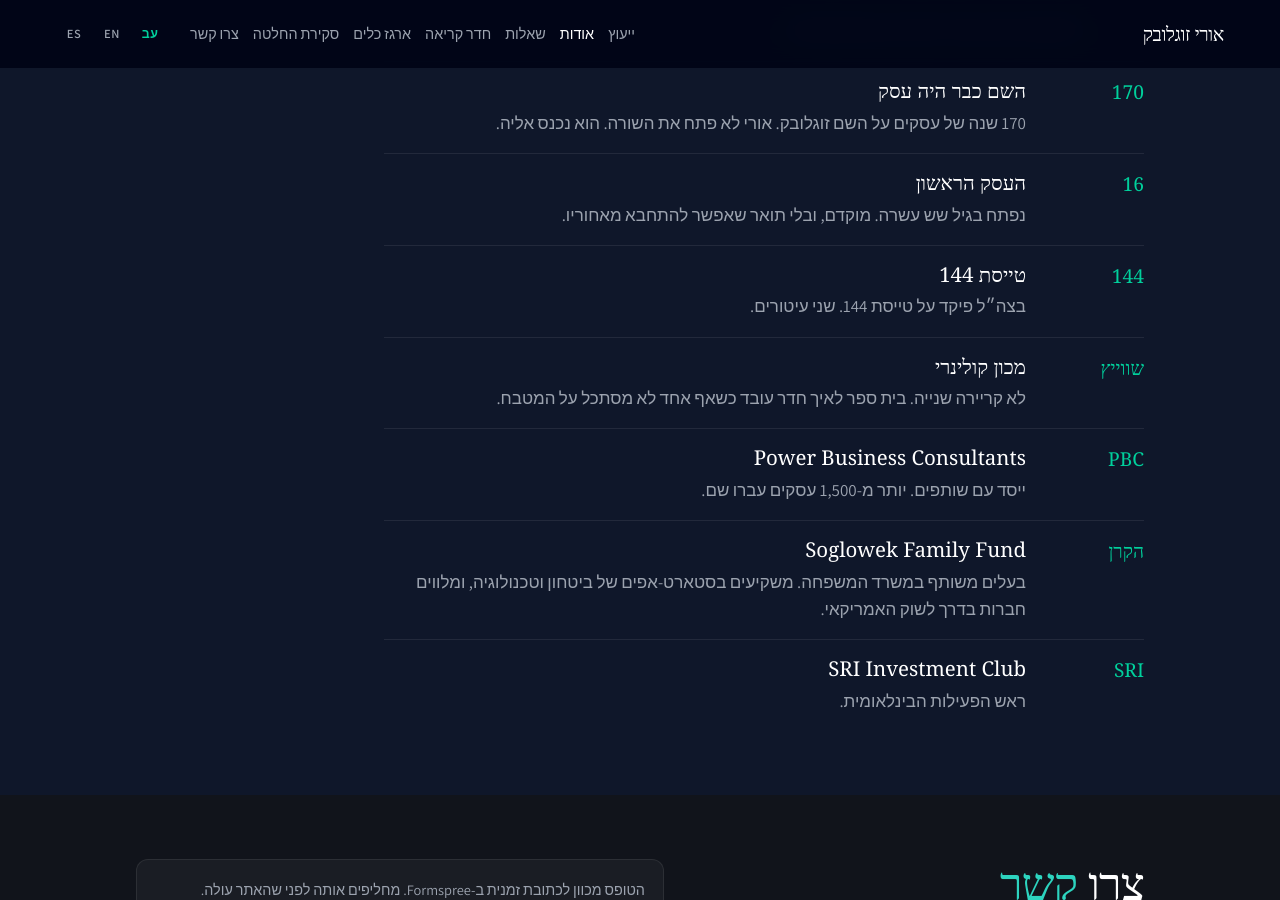
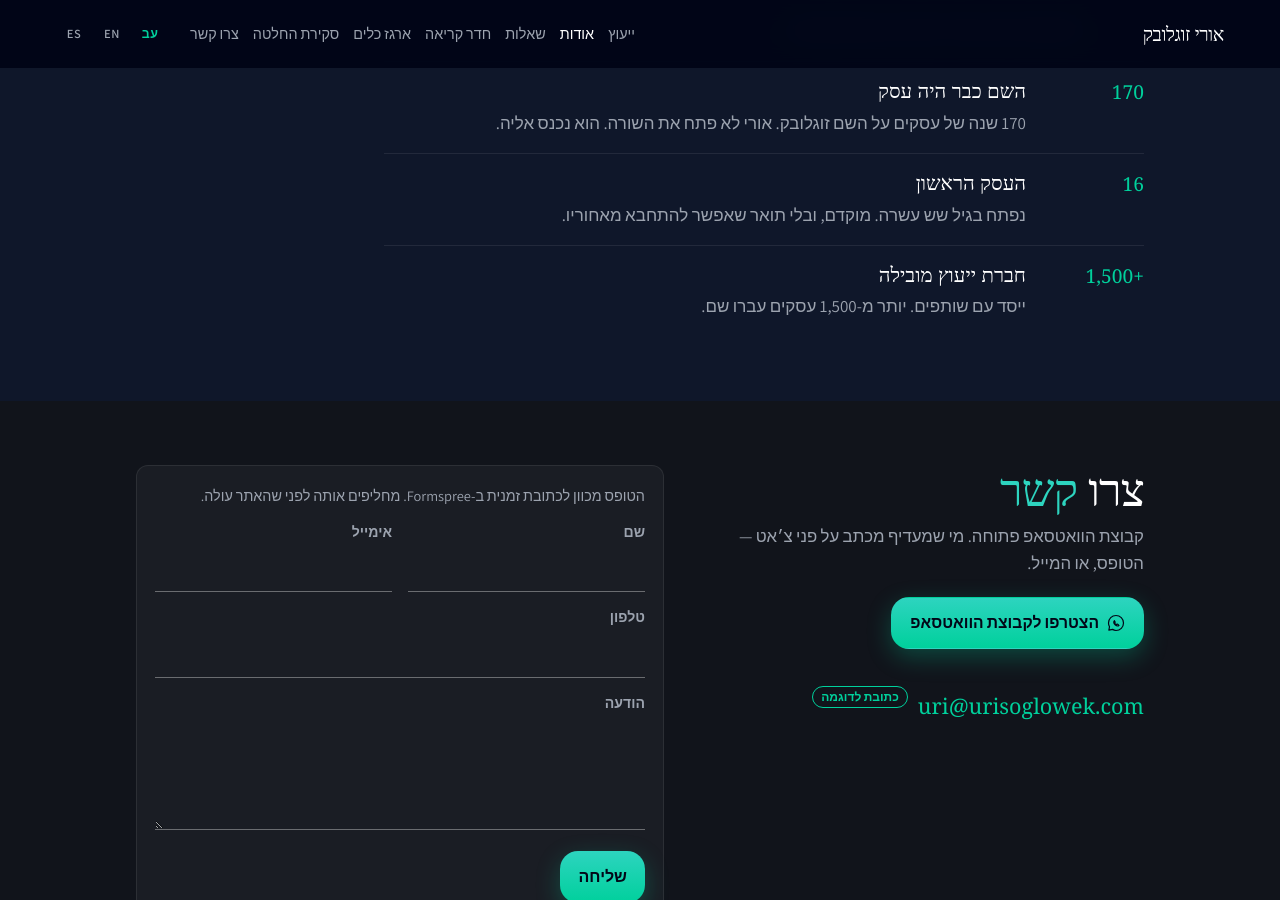
Before and after one commit to urisoglowek-ui/real_estate, a Jekyll site: the page uri/about.html, which Jekyll copies as it is, in a window 1280 px wide and 900 px high, scrolled down 1877 px. Built offline with Jekyll 4.4.1, drawn with Linux system fonts in a browser that asks for light colours; some web fonts are replaced; some of the changed text lies outside the part shown.

Commit message:
Clean the About timeline and rename Soglowek Ventures (#28)
* Remove the squadron, Switzerland, family fund, and SRI entries.

Power Business Consultants is renamed in the timeline and in the 1,500 stat on each About page.

Co-authored-by: urisoglowek-ui <urisoglowek-ui@users.noreply.github.com>

* Rename Soglowek Ventures to UBM VENTURES on the About pages.

The name appears twice on each language version: the section lede and the card heading.

Co-authored-by: urisoglowek-ui <urisoglowek-ui@users.noreply.github.com>

---------

Co-authored-by: Cursor Agent <cursoragent@cursor.com>
Co-authored-by: urisoglowek-ui <urisoglowek-ui@users.noreply.github.com>

```diff
--- a/uri/about.html
+++ b/uri/about.html
@@ -92,7 +92,7 @@
   </li>
   <li>
     <b class="num">1,500+</b>
-    <span>עסקים שליוותה <span class="en">Power Business Consultants</span></span>
+    <span>עסקים שליוותה חברת ייעוץ מובילה</span>
   </li>
   <li class="sample">
     <span class="tag">מספר לדוגמה</span>
@@ -112,12 +112,12 @@
         <span class="idx num">01</span>
         <div>
           <h2><span class="key">נדל״ן</span></h2>
-          <p class="lede"><span class="en">Soglowek Ventures</span> מחזיקה נכסים בארצות הברית ובישראל. לא הימור אחד: בתים, בנייני מגורים, פארקי קרוואנים ודיור מוגן.</p>
+          <p class="lede"><span class="en">UBM VENTURES</span> מחזיקה נכסים בארצות הברית ובישראל. לא הימור אחד: בתים, בנייני מגורים, פארקי קרוואנים ודיור מוגן.</p>
         </div>
       </div>
       <div class="grid2">
         <article class="card">
-          <h3 class="en">Soglowek Ventures</h3>
+          <h3 class="en">UBM VENTURES</h3>
           <p>שני שווקים, כמה צורות של החזקה. מה שנשאר זה נכס, לא קמפיין.</p>
           <ul class="kinds">
             <li>בתים פרטיים</li>
@@ -173,38 +173,10 @@
           </div>
         </li>
         <li>
-          <span class="when num">144</span>
+          <span class="when num">1,500+</span>
           <div>
-            <h3>טייסת 144</h3>
-            <p>בצה״ל פיקד על טייסת 144. שני עיטורים.</p>
-          </div>
-        </li>
-        <li>
-          <span class="when">שווייץ</span>
-          <div>
-            <h3>מכון קולינרי</h3>
-            <p>לא קריירה שנייה. בית ספר לאיך חדר עובד כשאף אחד לא מסתכל על המטבח.</p>
-          </div>
-        </li>
-        <li>
-          <span class="when en">PBC</span>
-          <div>
-            <h3 class="en">Power Business Consultants</h3>
+            <h3>חברת ייעוץ מובילה</h3>
             <p>ייסד עם שותפים. יותר מ-1,500 עסקים עברו שם.</p>
-          </div>
-        </li>
-        <li>
-          <span class="when">הקרן</span>
-          <div>
-            <h3 class="en">Soglowek Family Fund</h3>
-            <p>בעלים משותף במשרד המשפחה. משקיעים בסטארט-אפים של ביטחון וטכנולוגיה, ומלווים חברות בדרך לשוק האמריקאי.</p>
-          </div>
-        </li>
-        <li>
-          <span class="when en">SRI</span>
-          <div>
-            <h3 class="en">SRI Investment Club</h3>
-            <p>ראש הפעילות הבינלאומית.</p>
           </div>
         </li>
       </ol>
```
Also changed, not shown: uri/en/about.html (+5 -33 lines), uri/es/about.html (+5 -33 lines).
